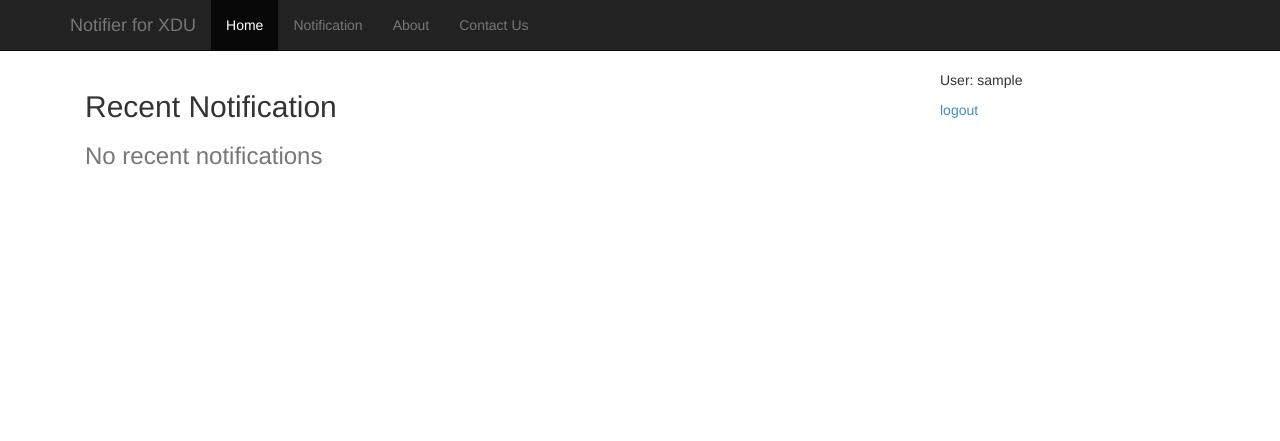
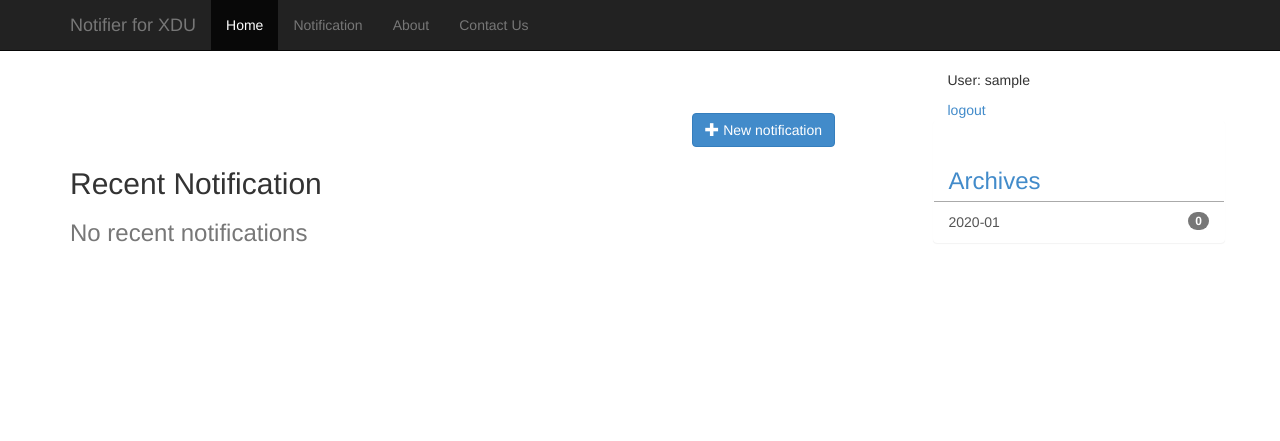
Before and after one commit to Silence-WWT/Notifier, a Django app: page / in a window 1280 px wide. Shown: the top 441 px of the page. Run offline with Django 3.2, Linux system fonts and the light colour scheme; a user stored in the database is signed in; tables that the repository leaves empty hold one stand-in row (values such as "Sample post"); data that the repository does not hold is empty; some libraries are stand-ins or nearby versions.

Commit message:
修改index样式

```diff
--- a/NFBasic/templates/base.html
+++ b/NFBasic/templates/base.html
@@ -84,7 +84,57 @@
 </div>
 
 <div class="container">
-  {% block content %}{% endblock %}
+  {% block content %}
+    <div class="row">
+      <div class="col-md-8">
+        {% block recent_nf %}{% endblock %}
+        {% block nf_list %}{% endblock %}
+        {% block pagination %}{% endblock %}
+      </div>
+
+      <div class="col-md-3 col-md-offset-1">
+        {% block user %}{% endblock %}
+
+        {% if archive_dict_list %}
+          <div class="row">
+            <div class="panel panel-default">
+              <div class="panel-heading"><h3>Archives</h3></div>
+              <div class="list-group">
+                {% for item in archive_dict_list %}
+                  {% if archive_month == item.month %}
+                    <p class="list-group-item active">{{ item.month }}<span class="badge">{{ item.num }}</span></p>
+                  {% else %}
+                    <a href="{% url 'archive' item.month %}" class="list-group-item">{{ item.month }}
+                      <span class="badge">{{ item.num }}</span>
+                    </a>
+                  {% endif %}
+                {% endfor %}
+              </div>
+            </div>
+          </div>
+        {% endif %}
+
+        {% if grade_dict_list %}
+          <div class="row">
+            <div class="panel panel-default">
+              <div class="panel-heading"><h3>Grade</h3></div>
+              <div class="list-group">
+                {% for item in grade_dict_list %}
+                  {% if item.grade == grade.grade %}
+                    <p class="list-group-item active">{{ item.grade }}<span class="badge">{{ item.num }}</span> </p>
+                  {% else %}
+                    <a href="{% url 'grade' item.grade %}" class="list-group-item">{{ item.grade }}
+                      <span class="badge">{{ item.num }}</span>
+                    </a>
+                  {% endif %}
+                {% endfor %}
+              </div>
+            </div>
+          </div>
+        {% endif %}
+      </div>
+    </div>
+  {% endblock %}
 </div><br><br><br><br>
 
 <div class="footer">
--- a/NFBasic/templates/index.html
+++ b/NFBasic/templates/index.html
@@ -5,8 +5,15 @@
   class = 'active'
 {% endblock %}
 
-{% block content %}
-  <div class="col-md-9">
+{% block recent_nf %}
+
+  {% if user %}
+    <div class="row">
+      <div class="pull-right" style="padding-top: 43px;">
+        <a href="{% url 'notify' %}" class="btn btn-primary" role="button"><span class="glyphicon glyphicon-plus"></span> New notification</a>
+      </div>
+    </div>
+  {% endif %}
   <h2>Recent Notification</h2>
   {% for nofication in recent_list %}
     <div>
@@ -22,13 +29,14 @@
   {% if not recent_list %}
     <h3 class="text-muted">No recent notifications</h3>
   {% endif %}
-  </div>
-  <div class="col-md-3">
+
+{% endblock %}
+
+{% block user %}
   {% if user %}
     <p>User: {{ user }}</p>
       <a href="{% url 'user_logout' %}">logout</a>
     {% else %}
       <a href="{% url 'user_login' %}">login</a>
     {% endif %}
-  </div>
 {% endblock %}
--- a/NFBasic/templates/notifications.html
+++ b/NFBasic/templates/notifications.html
@@ -2,7 +2,7 @@
 
 {% block nf_list %}
 
-  {% if request.user and not archive_month and not grade %}
+  {% if user and not archive_month and not grade %}
     <div class="row">
         <div class="pull-right" style="padding-top: 43px;">
           <a href="{% url 'notify' %}" class="btn btn-primary" role="button"><span class="glyphicon glyphicon-plus"></span> New notification</a>
--- a/NFBasic/views.py
+++ b/NFBasic/views.py
@@ -10,7 +10,9 @@ from datetime import datetime
 
 def index(request):
     recent_list = Notification.objects.all().order_by('modified_time').reverse()[:10]
-    return render_to_response('index.html', {'user': request.user.username, 'recent_list': recent_list})
+    context = {'user': request.user.username, 'recent_list': recent_list, 'archive_dict_list': get_archive_dict_list(),
+               'grade_dict_list': get_grade_dict_list()}
+    return render_to_response('index.html', context)
 
 
 def detail(request, pid):
@@ -25,8 +27,9 @@ def detail(request, pid):
         last_notification = nf_list[nf_index + 1]
     else:
         last_notification = None
-    context = {'user': request.user.username, 'notification': notification, 'next': next_notification, 'last': last_notification,
-               'archive_dict_list': get_archive_dict_list(), 'grade_dict_list': get_grade_dict_list()}
+    context = {'user': request.user.username, 'notification': notification, 'next': next_notification,
+               'last': last_notification, 'archive_dict_list': get_archive_dict_list(),
+               'grade_dict_list': get_grade_dict_list()}
     return render_to_response('detail.html', context)
 
 
@@ -78,7 +81,7 @@ def pageinate(request, nf_list, page, archive_month=None, grade=None):
     pages = int((len(nf_list) + 10 - 1) / 10)
     if page > pages or page < 1:
         return HttpResponseRedirect('/views/')
-    context = {'nf_list': nf_list, 'pages': pages,
+    context = {'nf_list': nf_list, 'pages': pages, 'user': request.user.username,
                'archive_dict_list': get_archive_dict_list(), 'archive_month': archive_month,
                'grade_dict_list': get_grade_dict_list(), 'grade': grade}
     if pages > 1:
@@ -162,7 +165,8 @@ def edit(request, pid):
         init_dict = {'title': notification.title, 'grade': notification.grade, 'content': notification.content}
         nf_form = NotificationForm(initial=init_dict)
         file_form = FileForm(initial={'file': notification.file.url})
-        return render_to_response('notify.html', {'nf_form': nf_form, 'file_form': file_form})
+        return render_to_response('notify.html', {'nf_form': nf_form, 'file_form': file_form,
+                                                  'notification': notification})
 
 
 @csrf_exempt
```
Also changed, not shown: NFBasic/templates/base_notifications.html (+0 -53 lines), NFBasic/templates/detail.html (line endings or trailing spaces). Lines whose indentation alone changed are shown as unchanged.
